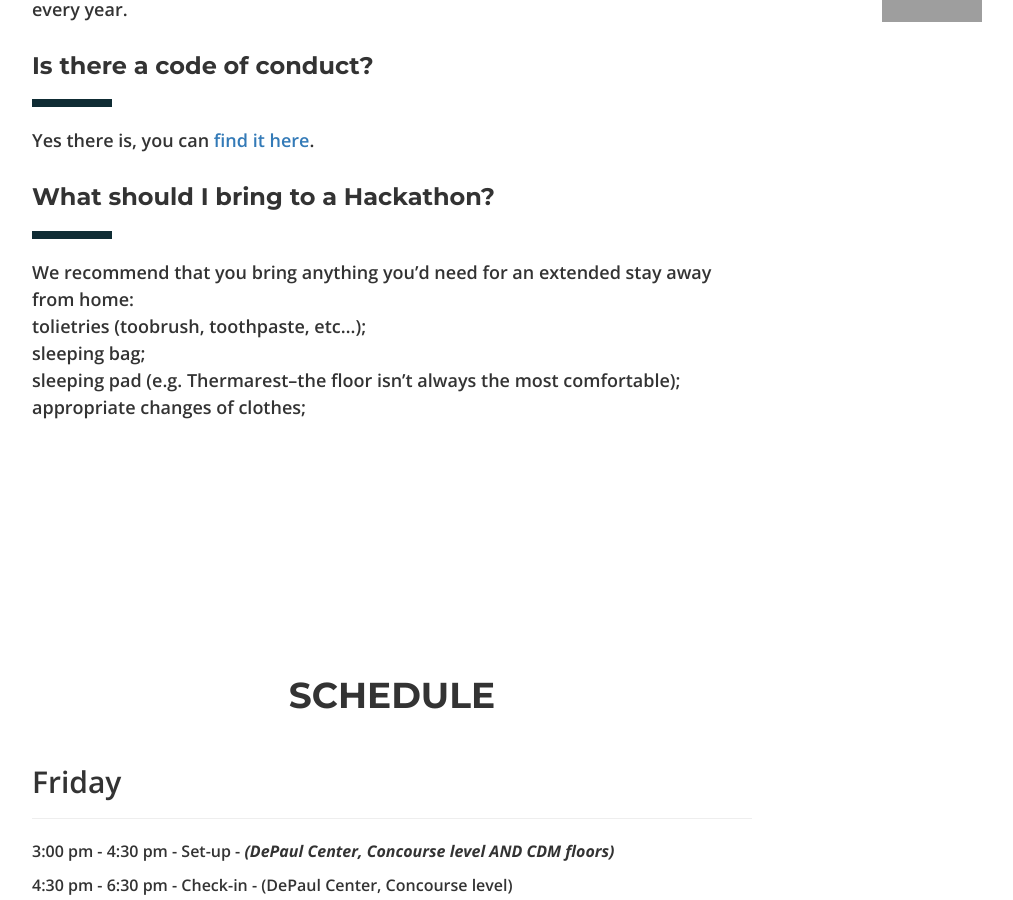
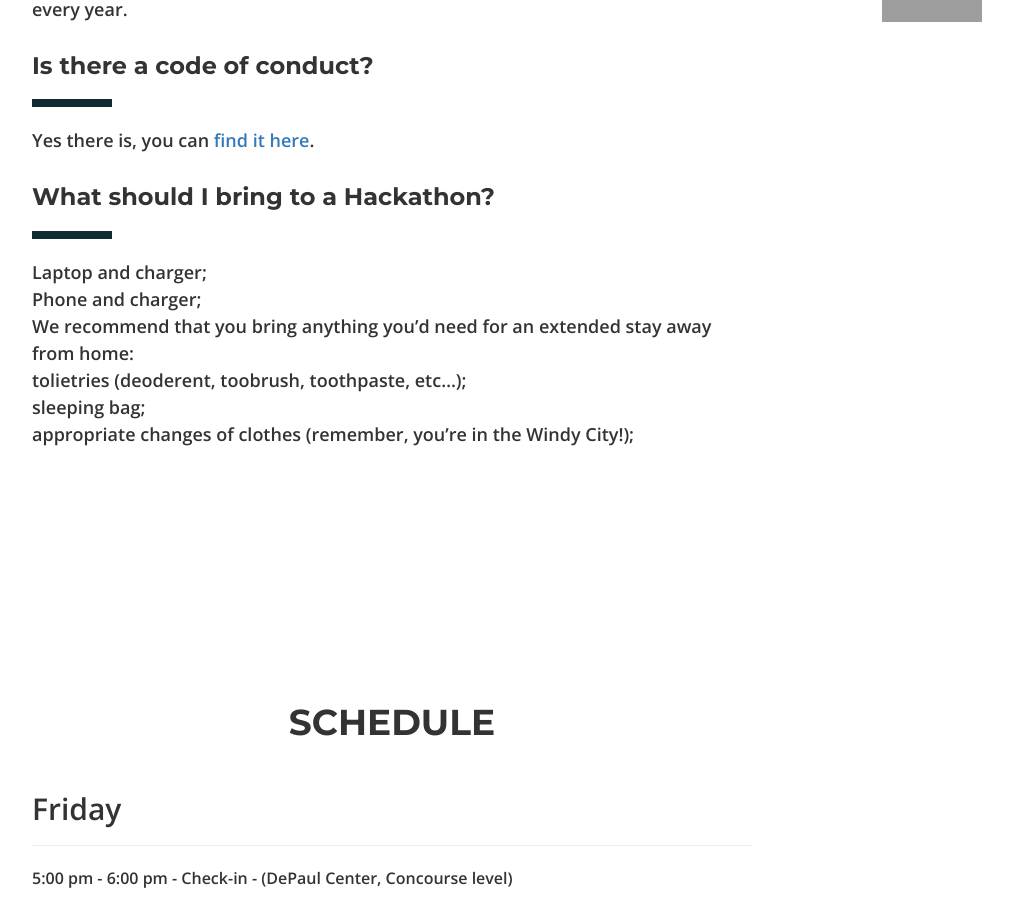
Before and after one commit to aoganezo/demonhacksTemp, a Jekyll site: the page built from index.html, in a window 1280 px wide and 900 px high, scrolled down 2602 px. Shown: the whole window, without its empty margins (248-1261 px from the left). Built offline with Jekyll 4.4.1, drawn with Linux system fonts in a browser that asks for light colours; nearby versions of some CDN libraries; some of the changed text lies outside the part shown; grey boxes are pictures that could not be loaded.

Commit message:
Updated schedule

```diff
--- a/_config.yml
+++ b/_config.yml
@@ -87,26 +87,26 @@
         Yes there is, you can [find it here](https://static.mlh.io/docs/mlh-code-of-conduct.pdf).
     - question: "What should I bring to a Hackathon?"
       answer: >
+        Laptop and charger; <br/>
+        Phone and charger; <br/>
         We recommend that you bring anything you'd need for an extended stay away from home: <br/>
-        tolietries (toobrush, toothpaste, etc...); <br/>
+        tolietries (deoderent, toobrush, toothpaste, etc...); <br/>
         sleeping bag; <br/>
-        sleeping pad (e.g. Thermarest--the floor isn't always the most comfortable);  <br/>
-        appropriate changes of clothes;  <br/>
+        appropriate changes of clothes (remember, you're in the Windy City!);  <br/>
 
   # Schedule:
   schedule:
     - day: "Friday"
       event: [
-      "3:00 pm - 4:30 pm - Set-up           - *(DePaul Center, Concourse level AND CDM floors)*",
-      "4:30 pm - 6:30 pm - Check-in         - (DePaul Center, Concourse level)",
+      "5:00 pm - 6:00 pm - Check-in         - (DePaul Center, Concourse level)",
       "6:00 pm - 6:45 pm - Kick-Off         - (DePaul Center, Concourse level)",
-      "6:45 pm - 8:00 pm - Dinner           - (DePaul Center, Concourse level)",
       "                  - (Migrate to CDM) - ",
+      "6:45 pm - 8:00 pm - Dinner           - (CDM, 9th floor)",
       "8:00 pm           - Hacking Starts   - (CDM, Various classrooms)",
       "10:00 pm          - Activity         - (CDM, TBD)"]
     - day: "Saturday"
       event: [
-      "12:00am - (8am)  - Sleeping Area Available - (CDM, 5th floor?)",
+      "12:00am - (8am)  - Sleeping Area Available - (CDM, floor TBD)",
       "12:00am -        - Midnight Snack          - (CDM, 9th floor)",
       "7:30am  - 9:00am - Breakfast               - (CDM, 9th floor)",
       "TBD     -        - Keynote speaker         - (CDM, Theater)",
@@ -115,12 +115,12 @@
       "6:00pm - 7:00pm  - Dinner                  - (CDM, 9th floor)",
       "10:00pm          - Activity                - (CDM, TBD)"]
     - day: "Sunday"
-      event: ["12:00 am (- 8 am) - Sleeping Area Available (CDM, 5th floor?)",
+      event: ["12:00 am (- 8 am) - Sleeping Area Available (CDM, floor TBD)",
       "12:00 am - Midnight Snack (CDM, 9th floor)",
       "7:30 am - 9:00 am - Breakfast (CDM, 9th floor)",
       "8 am - Hacking ends",
       "9 am - 11 am - Project Expo (CDM, Various classrooms)",
-      "12:00 pm - 2:00 pm - Closing Stuff (DePaul Center, Concourse level OR Daley Building, Basement)"]
+      "12:00 pm - 2:00 pm - Closing Ceremony (DePaul Center, Concourse level)"]
 
 # About Us section
   us:
```
